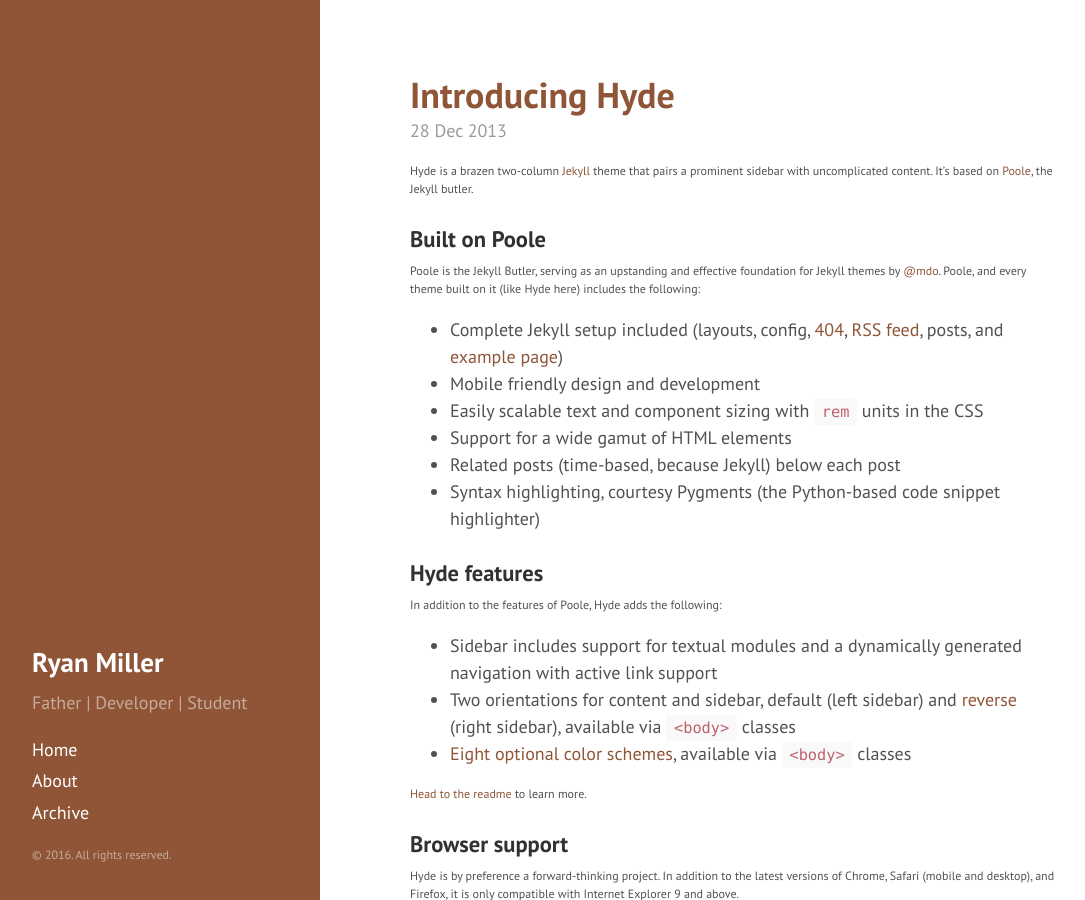
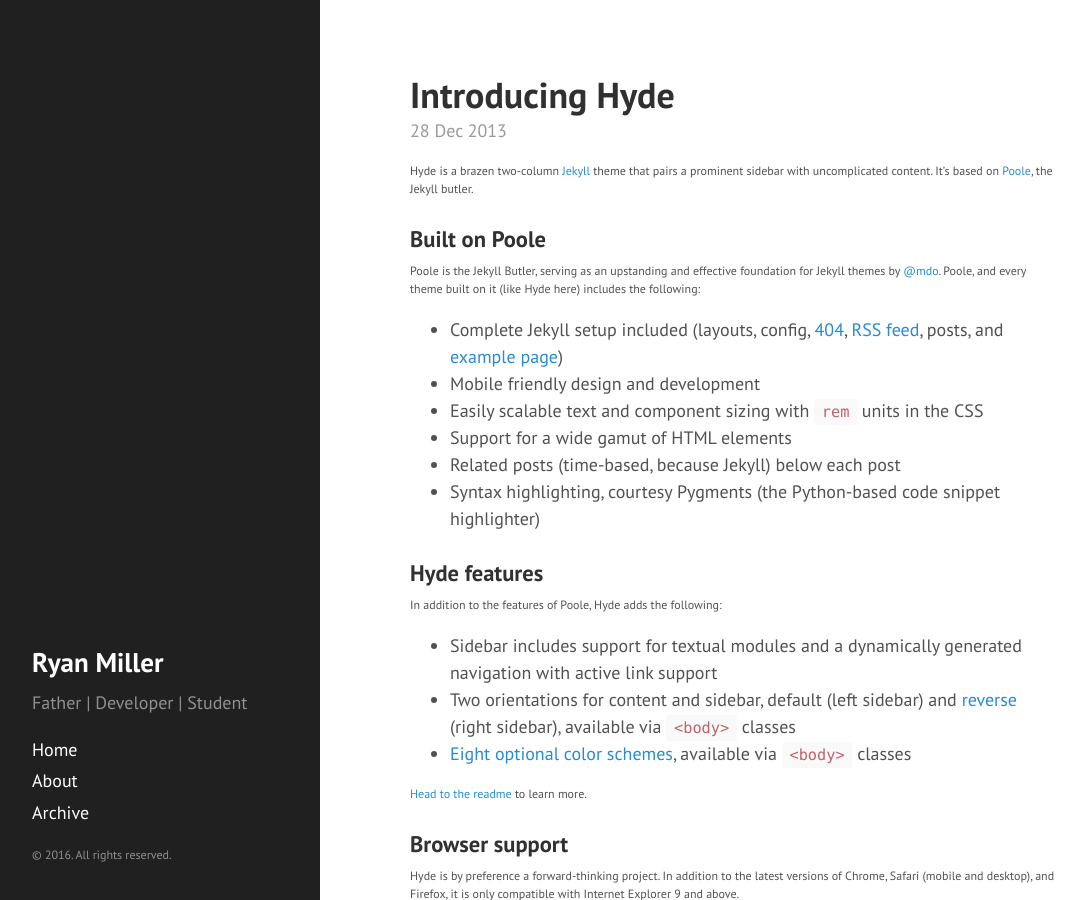
Before and after one commit to ryanmiller810/ryanmiller810.github.io, a Jekyll site: the page built from index.html, in a window 1280 px wide and 900 px high. Shown: the whole window, without its empty margins (4-1089 px from the left). Built offline with Jekyll 4.4.1, drawn with Linux system fonts in a browser that asks for light colours; Markdown is read by kramdown in place of the engine named in the settings; the list of posts is cut into pages by our own code.

Commit message:
Removing brown base-16 color scheme

```diff
--- a/_layouts/default.html
+++ b/_layouts/default.html
@@ -3,7 +3,7 @@
 
   {% include head.html %}
 
-  <body class="theme-base-0f">
+  <body>
 
     {% include sidebar.html %}
 
```
